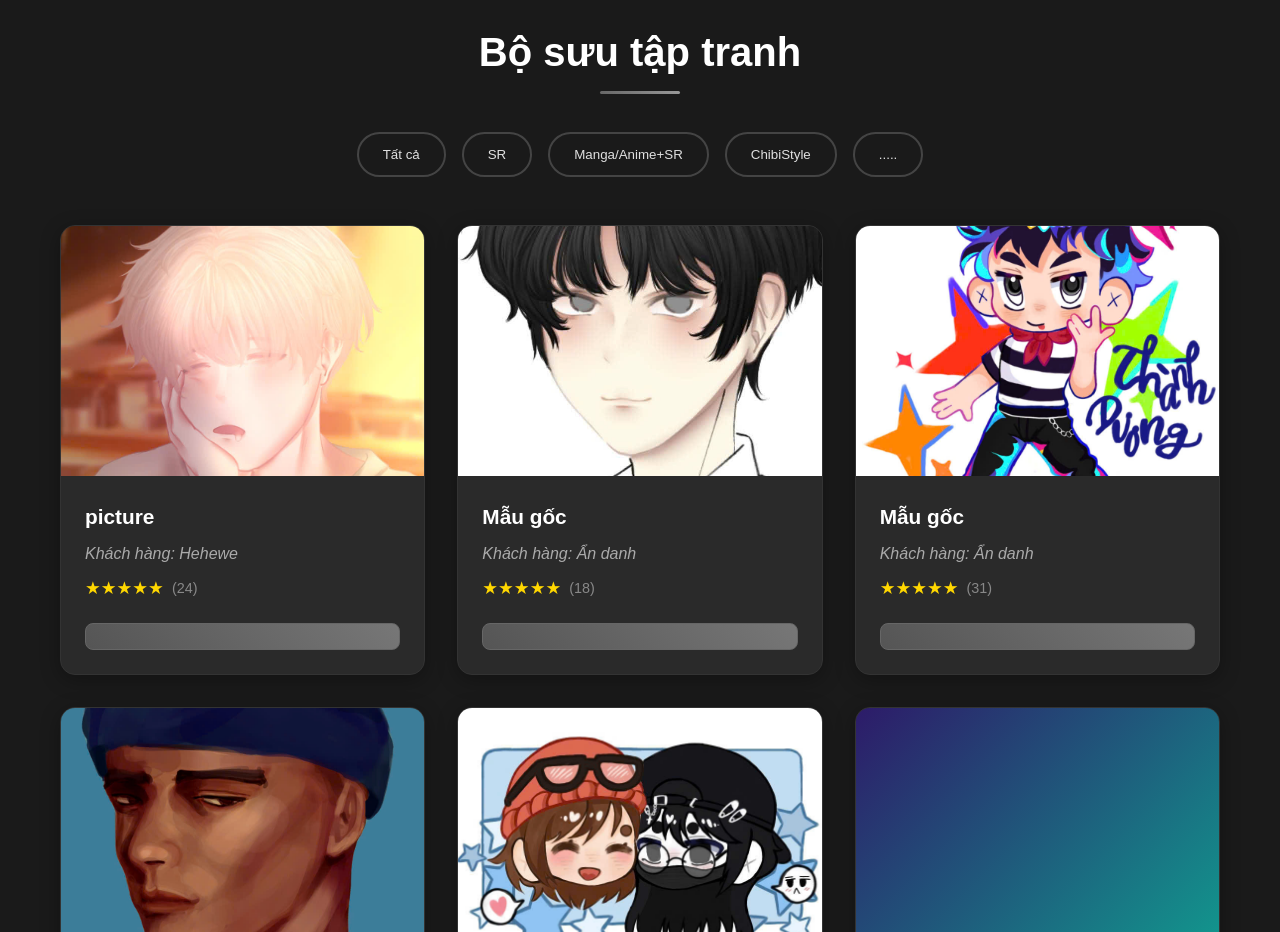
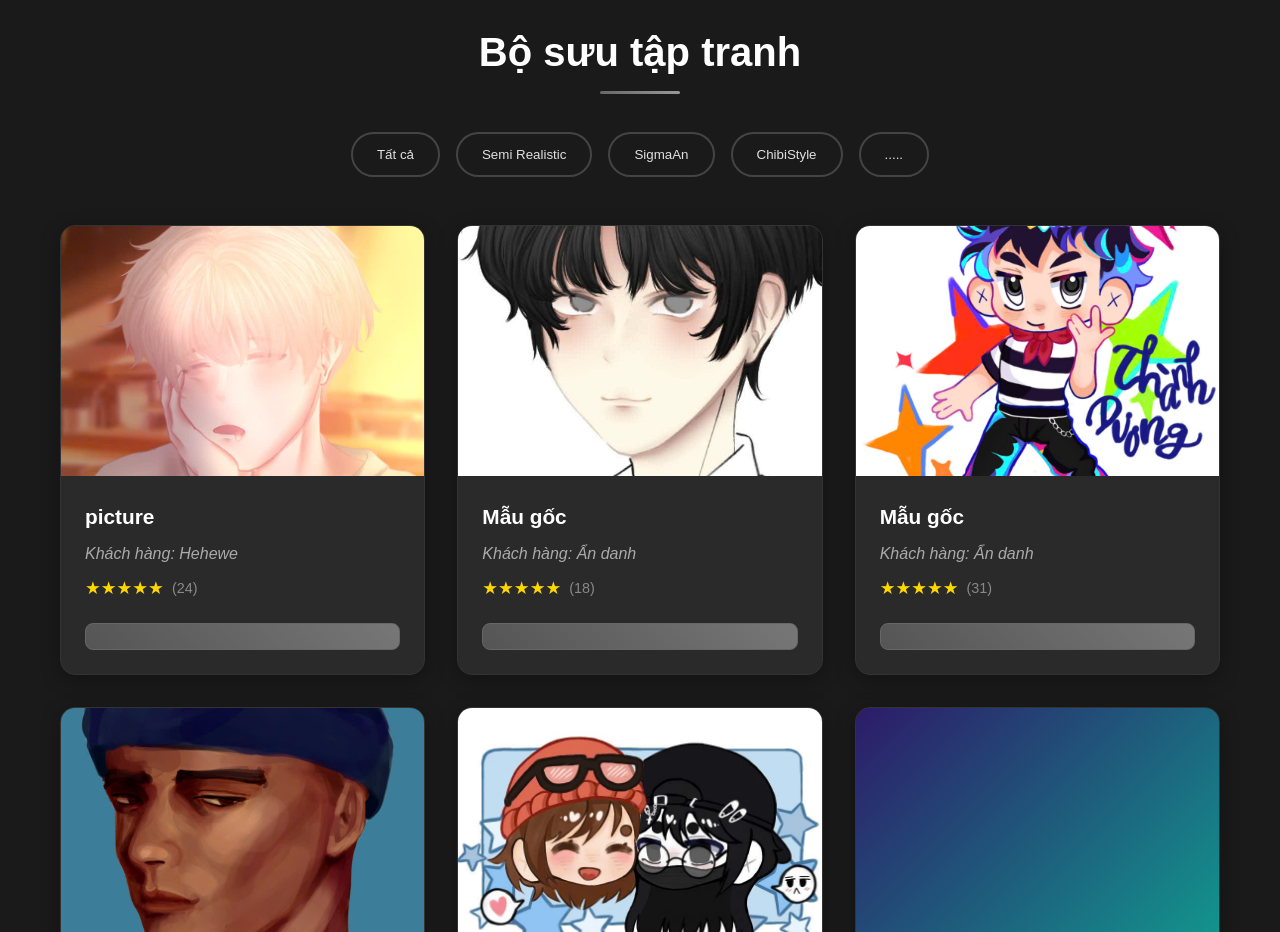
Before and after one commit to nam-hub/OdaybanArt, a plain HTML site: page gallery/bosuutap.html in a window 1280 px wide. Shown: the part 860-1792 px from the top of the page. Drawn offline with Linux system fonts and the light colour scheme.

Commit message:
Update bosuutap.html

```diff
--- a/gallery/bosuutap.html
+++ b/gallery/bosuutap.html
@@ -69,14 +69,14 @@
       <!-- Filter Buttons -->
       <div class="filter-buttons">
         <button class="filter-btn active" onclick="filterArt('all')">Tất cả</button>
-        <button class="filter-btn" onclick="filterArt('SR')">SR</button>
-        <button class="filter-btn" onclick="filterArt('Manga')">Manga/Anime+SR</button>
-        <button class="filter-btn" onclick="filterArt('chibi')">ChibiStyle</button>
+        <button class="filter-btn" onclick="filterArt('Semi Realistic')">Semi Realistic</button>
+        <button class="filter-btn" onclick="filterArt('SigmaAn')">SigmaAn</button>
+        <button class="filter-btn" onclick="filterArt('ChibiStyle')">ChibiStyle</button>
         <button class="filter-btn" onclick="filterArt('...')">.....</button>
       </div>
 
       <div class="gallery-grid" id="galleryGrid">
-        <div class="art-card" data-category="SR" data-name="picture" data-artist="Hehewe">
+        <div class="art-card" data-category="Semi Realistic" data-name="picture" data-artist="Hehewe">
           <div class="art-image">
             <div class="placeholder-image SR"></div>
             <div class="art-overlay">
@@ -95,7 +95,7 @@
           </div>
         </div>
 
-        <div class="art-card" data-category="Manga" data-name="Mẫu gốc" data-artist="Ẩn danh">
+        <div class="art-card" data-category="Semi Realistic" data-name="Mẫu gốc" data-artist="Ẩn danh">
           <div class="art-image">
             <div class="placeholder-image Manga"></div>
             <div class="art-overlay">
@@ -114,7 +114,7 @@
           </div>
         </div>
 
-        <div class="art-card" data-category="chibi" data-name="Mẫu gốc" data-artist="Ẩn danh">
+        <div class="art-card" data-category="ChibiStyle" data-name="Mẫu gốc" data-artist="Ẩn danh">
           <div class="art-image">
             <div class="placeholder-image chibi"></div>
             <div class="art-overlay">
@@ -133,7 +133,7 @@
           </div>
         </div>
 
-        <div class="art-card" data-category="SR" data-name="Mẫu gốc" data-artist="Ẩn danh">
+        <div class="art-card" data-category="SigmaAn" data-name="Mẫu gốc" data-artist="Ẩn danh">
           <div class="art-image">
             <div class="placeholder-image SRhost"></div>
             <div class="art-overlay">
@@ -152,7 +152,7 @@
           </div>
         </div>
 
-        <div class="art-card" data-category="Manga" data-name="picture" data-artist="Yu">
+        <div class="art-card" data-category="ChibiStyle" data-name="picture" data-artist="Yu">
           <div class="art-image">
             <div class="placeholder-image game-art"></div>
             <div class="art-overlay">
```
